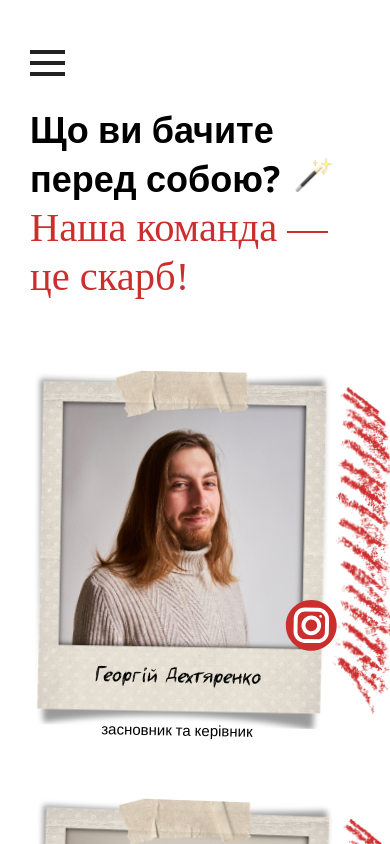
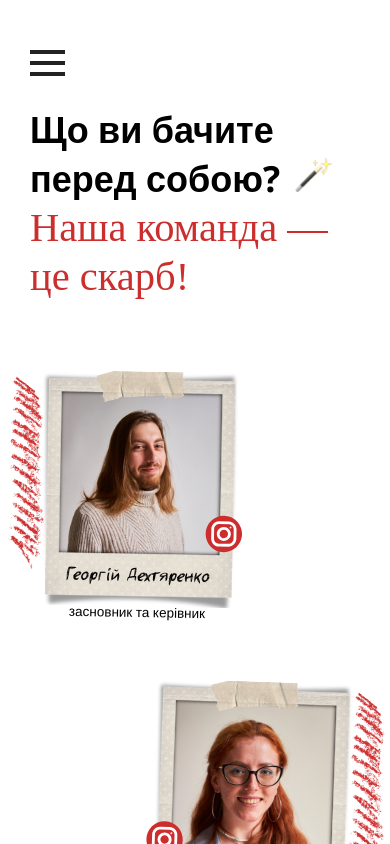
Before and after one commit to anpdko/vilnyy, a React (Create React App) app: page /team in a window 390 px wide. Shown: the top 844 px of the page. Built offline with nearby package versions, Linux system fonts and the light colour scheme; a web font is replaced by a local one.

Commit message:
respon home

```diff
--- a/src/components/CardPerson/CardPerson.module.scss
+++ b/src/components/CardPerson/CardPerson.module.scss
@@ -1,26 +1,73 @@
+@media (min-width: 840px) {
    .card.left {
       padding-right: 50px;
-
       .decor {
          left: 100%;
       }
    }
-
    .card.right {
       padding-left: 50px;
-
       .decor {
          right: 100%;
       }
    }
+}
+
+
+@media (max-width: 840px) {
+   .card:nth-child(odd) {
+      margin-inline: 10px auto;
+      .decor {
+         right: 100%;
+      }
+
+      .inst {
+         right: 1% !important;
+         left: auto !important;
+
+         @media (max-width: 480px) {
+            right: -2% !important;
+         }
+      }
+   }
+   .card:nth-child(even) {
+      margin-inline: auto 10px;
+      .decor {
+         left: 100%;
+      }
+      .inst {
+         left: 1% !important;
+         right: auto !important;
+         @media (max-width: 480px) {
+            left: -2% !important;
+         }
+      }
+   }
+}
 
 .card {
+   @media (max-width: 840px) {
+      width: 100%;
+      max-width: 60%;
+      // margin: 0 auto;
+   }
+
    .box_frame {
       position: relative;
 
       .decor {
          position: absolute;
          margin-inline: -10px;
+
+         @media (max-width: 560px) {
+            width: 70px;
+         }
+         @media (max-width: 470px) {
+            width: 60px;
+         }
+         @media (max-width: 390px) {
+            width: 50px;
+         }
       }
 
       .frame {
@@ -63,6 +110,12 @@
          align-items: center;
          justify-content: center;
          text-align: center;
+
+         @media (max-width: 420px) {
+            bottom: 5px;
+            font-size: 1.3rem;
+            line-height: 1.3rem;
+         }
       }
 
       .inst {
@@ -70,6 +123,15 @@
          top: 65%;
          right: 0;
          z-index: 4;
+
+         @media (max-width: 620px) {
+            top: 60%;
+            transform: scale(1.2);
+         }
+
+         @media (max-width: 480px) {
+            transform: scale(1);
+         }
       }
 
       .messages {
@@ -108,6 +170,10 @@
       margin: 0;
       text-align: center;
       margin-top: -4%;
+
+      @media (max-width: 420px) {
+         font-size: 0.9rem !important;
+      }
    }
 }
 
--- a/src/components/CardPerson/CardPerson.tsx
+++ b/src/components/CardPerson/CardPerson.tsx
@@ -11,7 +11,7 @@ function getRndInteger(min:number, max:number):number {
 
 const CardPerson = ({data}:{data:ITeam}) => {
    const sideDecor = Math.floor(Math.random() * 2)
-   const angleCard = getRndInteger(-8, 8)
+   const angleCard = getRndInteger(-7, 7)
 
    return (
       <div
--- a/src/pages/Team/Team.module.scss
+++ b/src/pages/Team/Team.module.scss
@@ -1,11 +1,21 @@
 .team {
 
    margin-bottom: 100px;
+
+   @media (max-width: 760px) {
+      h1 {
+         max-width: 400px;
+      }
+   }
 
    .cards {
       margin-top: 70px;
       display: grid;
       grid-template-columns: repeat(auto-fit, minmax(350px, 1fr));
       gap: 60px;
+
+      @media (max-width: 840px) {
+         grid-template-columns: 1fr;
+      }
    }
 }
```
Lines whose indentation alone changed are shown as unchanged.
